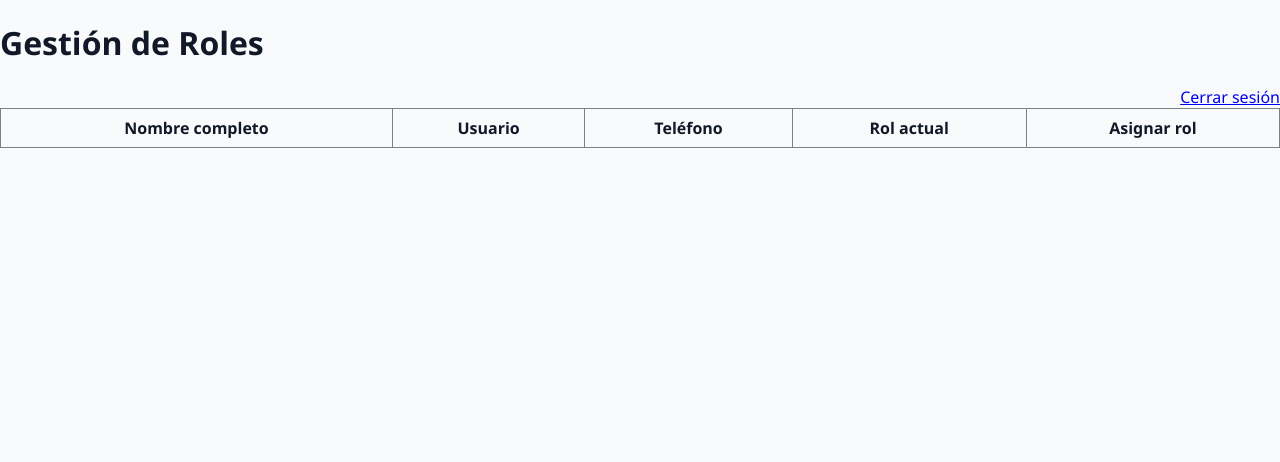
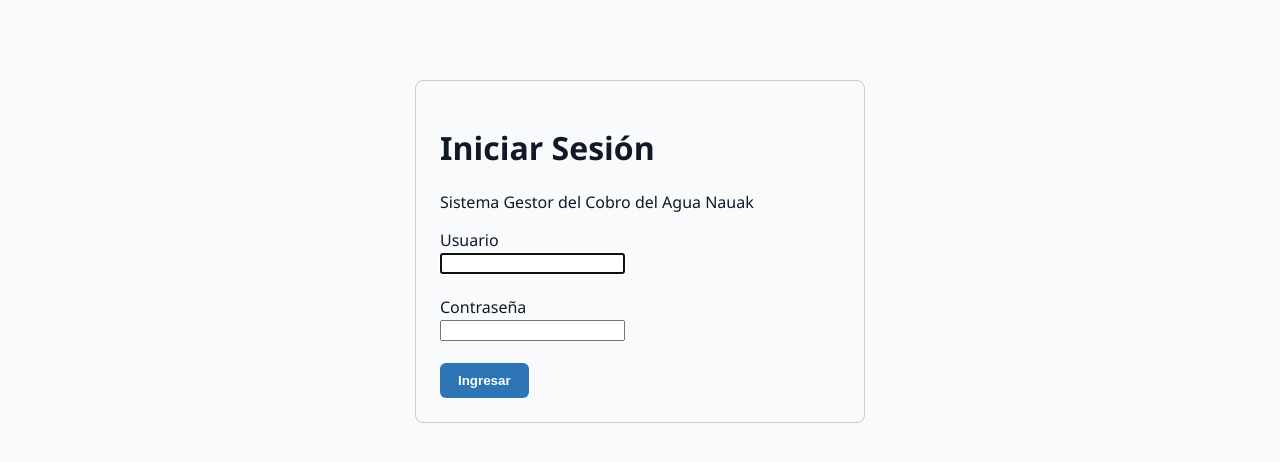
Before and after one commit to g7r0/SICAWN, a PHP site: page /controllers/LoginController.php in a window 1280 px wide. Shown: the top 462 px of the page. Run offline with PHP 8.4, Linux system fonts and the light colour scheme; data that the repository does not hold is empty.

Commit message:
Reparar errores en los index de login, y de roles

```diff
--- a/views/login/index.php
+++ b/views/login/index.php
@@ -1,8 +1,7 @@
 <?php
 /**
- * views/roles/index.php
- * Vista del CU-01 — Gestión de Roles.
- * No accedas a este archivo directamente; se carga desde RolesController.php
+ * views/login/index.php
+ * Vista del CU-02 — Inicio de Sesión.
  */
 require_once __DIR__ . '/../../config/rutas.php';
 ?>
@@ -10,58 +9,37 @@ require_once __DIR__ . '/../../config/rutas.php';
 <html lang="es">
 <head>
     <meta charset="UTF-8">
-    <title>SICAWN — Gestión de Roles</title>
+    <title>SICAWN — Iniciar Sesión</title>
     <link rel="stylesheet" href="<?= BASE_URL ?>/assets/css/estilos.css">
 </head>
 <body>
 
-    <h1>Gestión de Roles</h1>
-    <a href="<?= BASE_URL ?>/controllers/LogoutController.php" style="float:right;">Cerrar sesión</a>
+    <div style="max-width:400px; margin:80px auto; padding:24px; border:1px solid #ccc; border-radius:8px;">
+        <h1>Iniciar Sesión</h1>
+        <p>Sistema Gestor del Cobro del Agua Nauak</p>
 
-    <?php if ($mensaje): ?>
-        <p style="padding:10px; border-radius:6px; background-color: <?= $tipoMensaje === 'exito' ? '#d1fae5' : '#fee2e2' ?>;">
-            <?= htmlspecialchars($mensaje) ?>
-        </p>
-    <?php endif; ?>
+        <?php if (isset($_GET['sin_rol'])): ?>
+            <p style="padding:10px; border-radius:6px; background-color:#fef3c7;">
+                Tu cuenta aún no tiene un rol asignado. Contacta al Presidente.
+            </p>
+        <?php endif; ?>
 
-    <?php if ($sinUsuarios): ?>
-        <p>No existe ningún usuario registrado en el sistema.</p>
-        <a href="<?= BASE_URL ?>/views/contribuyentes/registrar.php" class="btn btn-primario">Registrar Contribuyente</a>
+        <?php if ($error): ?>
+            <p style="padding:10px; border-radius:6px; background-color:#fee2e2;">
+                <?= htmlspecialchars($error) ?>
+            </p>
+        <?php endif; ?>
 
-    <?php else: ?>
-        <table border="1" cellpadding="8" cellspacing="0" style="width:100%; border-collapse: collapse;">
-            <thead>
-                <tr>
-                    <th>Nombre completo</th>
-                    <th>Usuario</th>
-                    <th>Teléfono</th>
-                    <th>Rol actual</th>
-                    <th>Asignar rol</th>
-                </tr>
-            </thead>
-            <tbody>
-                <?php foreach ($usuarios as $u): ?>
-                    <tr>
-                        <td><?= htmlspecialchars($u['nombre_completo']) ?></td>
-                        <td><?= htmlspecialchars($u['nombre_usuario']) ?></td>
-                        <td><?= htmlspecialchars($u['telefono']) ?></td>
-                        <td><?= $u['rol'] ? htmlspecialchars(ucfirst($u['rol'])) : '— Sin asignar —' ?></td>
-                        <td>
-                            <form method="POST" action="<?= BASE_URL ?>/controllers/RolesController.php" style="display:flex; gap:8px;">
-                                <input type="hidden" name="id_usuario" value="<?= $u['id_usuario'] ?>">
-                                <select name="rol" required>
-                                    <option value="">Selecciona...</option>
-                                    <option value="presidente" <?= $u['rol'] === 'presidente' ? 'selected' : '' ?>>Presidente</option>
-                                    <option value="cobrador" <?= $u['rol'] === 'cobrador' ? 'selected' : '' ?>>Cobrador</option>
-                                </select>
-                                <button type="submit" class="btn btn-primario">Asignar</button>
-                            </form>
-                        </td>
-                    </tr>
-                <?php endforeach; ?>
-            </tbody>
-        </table>
-    <?php endif; ?>
+        <form method="POST" action="<?= BASE_URL ?>/controllers/LoginController.php">
+            <label for="nombre_usuario">Usuario</label><br>
+            <input type="text" id="nombre_usuario" name="nombre_usuario" required autofocus><br><br>
+
+            <label for="contrasena">Contraseña</label><br>
+            <input type="password" id="contrasena" name="contrasena" required><br><br>
+
+            <button type="submit" class="btn btn-primario">Ingresar</button>
+        </form>
+    </div>
 
 </body>
 </html>
```
Also changed, not shown: views/roles/index.php (+6 -6 lines).
